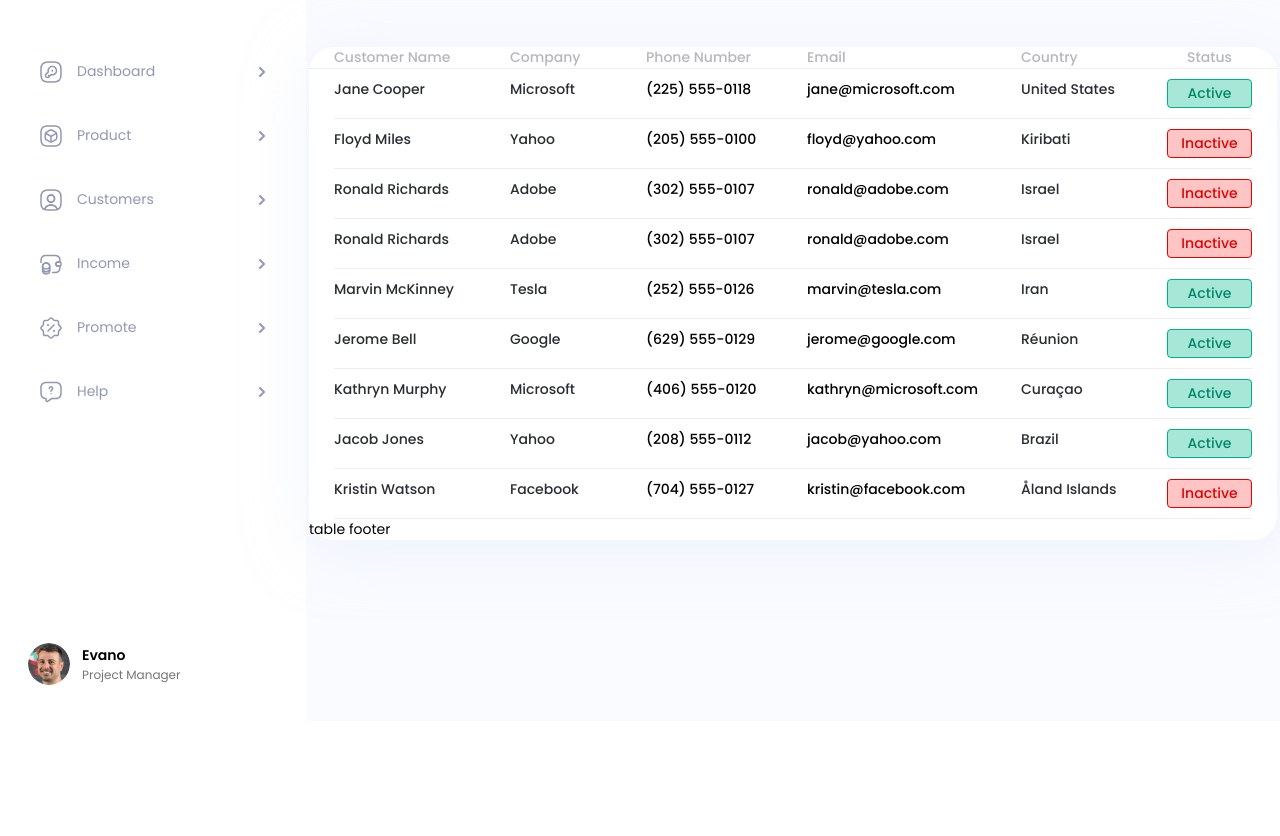
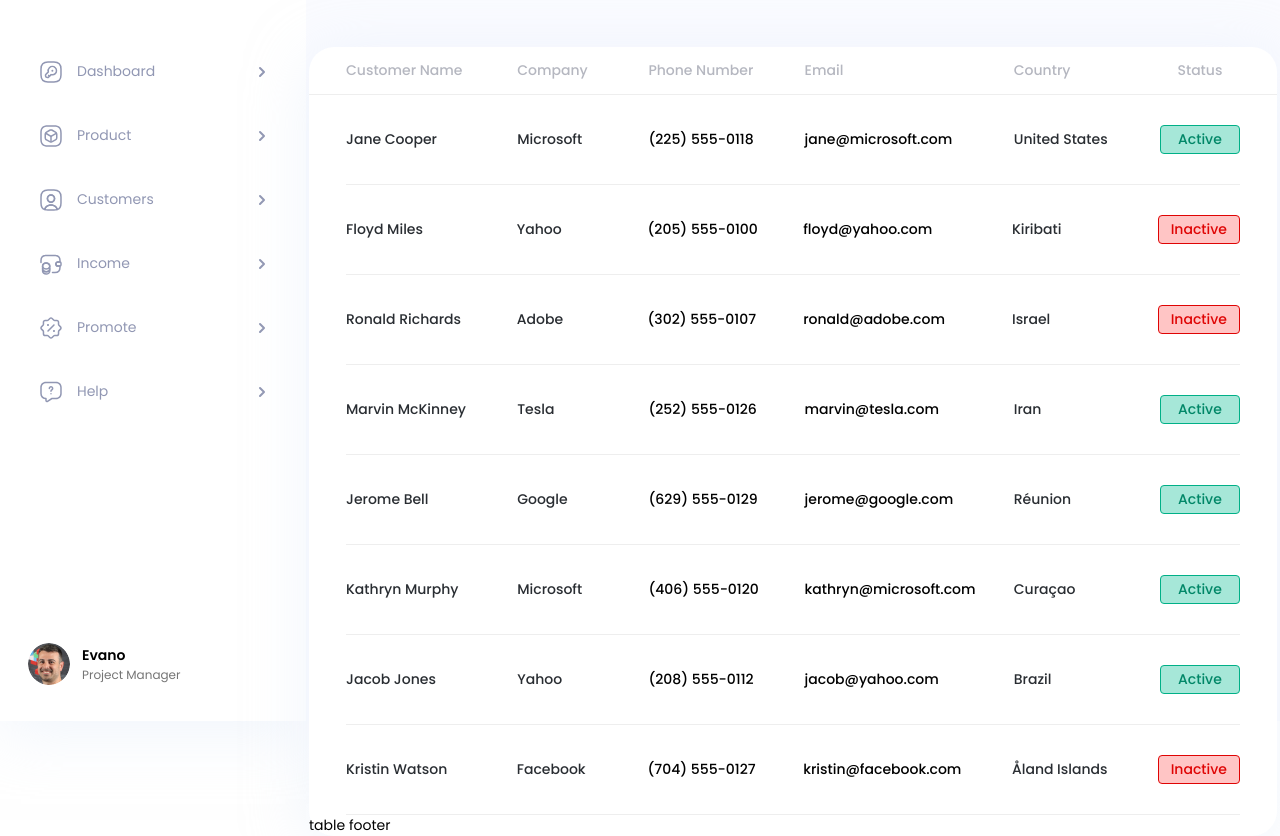
Before and after one commit to internet-unable/internet-unable.github.io, a plain HTML site: page index.html in a window 1280 px wide. Shown: the part 79-915 px from the top of the page. Before the commit the page ends 800 px from the top, so only its background shows below. Drawn offline with Linux system fonts and the light colour scheme.

Commit message:
Update index.html
Update for table

```diff
--- a/index.html
+++ b/index.html
@@ -298,26 +298,27 @@
     .table__header {
         display: flex;
         justify-content: space-between;
-        padding: 0 25px;
+        padding: 13px 37px;
         border-bottom: 1px solid #eeeeee;
     }
 
     .table__body {
         display: flex;
         flex-direction: column;
-        padding: 0 25px;
+        padding: 0 37px;
     }
 
     .table__row-container {
         display: flex;
         flex-direction: row;
         justify-content: space-between;
+        align-items: center;
         border-bottom: 1px solid #eeeeee;
+        padding: 20px 0;
     }
 
     .table__col {
         font-family: "Poppins 500", sans-serif;
-        /* flex-grow: 1; */
     }
 
     .table__col--name {
@@ -337,11 +338,11 @@
     }
 
     .table__col--country {
-        flex-basis: 140px;
+        flex-basis: 145px;
     }
 
     .table__col--status {
-        flex-basis: 85px;
+        flex-basis: 80px;
         text-align: center;
     }
 
@@ -639,24 +640,6 @@
 
                             <li class="table__row">
                                 <ul class="table__row-container">
-                                    <li class="table__col table__col--name">Ronald Richards</li>
-                                    <li class="table__col table__col--company">Adobe</li>
-                                    <li class="table__col table__col--phone">
-                                        <a href="tel:+302-555-0107" title="Call to +302-555-0107">(302) 555-0107</a>
-                                    </li>
-                                    <li class="table__col table__col--email">
-                                        <a href="mailto:ronald@adobe.com"
-                                            title="Mail to ronald@adobe.com">ronald@adobe.com</a>
-                                    </li>
-                                    <li class="table__col table__col--country">Israel</li>
-                                    <li class="table__col table__col--status">
-                                        <div class="member-status member-status--inactive">Inactive</div>
-                                    </li>
-                                </ul>
-                            </li>
-
-                            <li class="table__row">
-                                <ul class="table__row-container">
                                     <li class="table__col table__col--name">Marvin McKinney</li>
                                     <li class="table__col table__col--company">Tesla</li>
                                     <li class="table__col table__col--phone">
```
